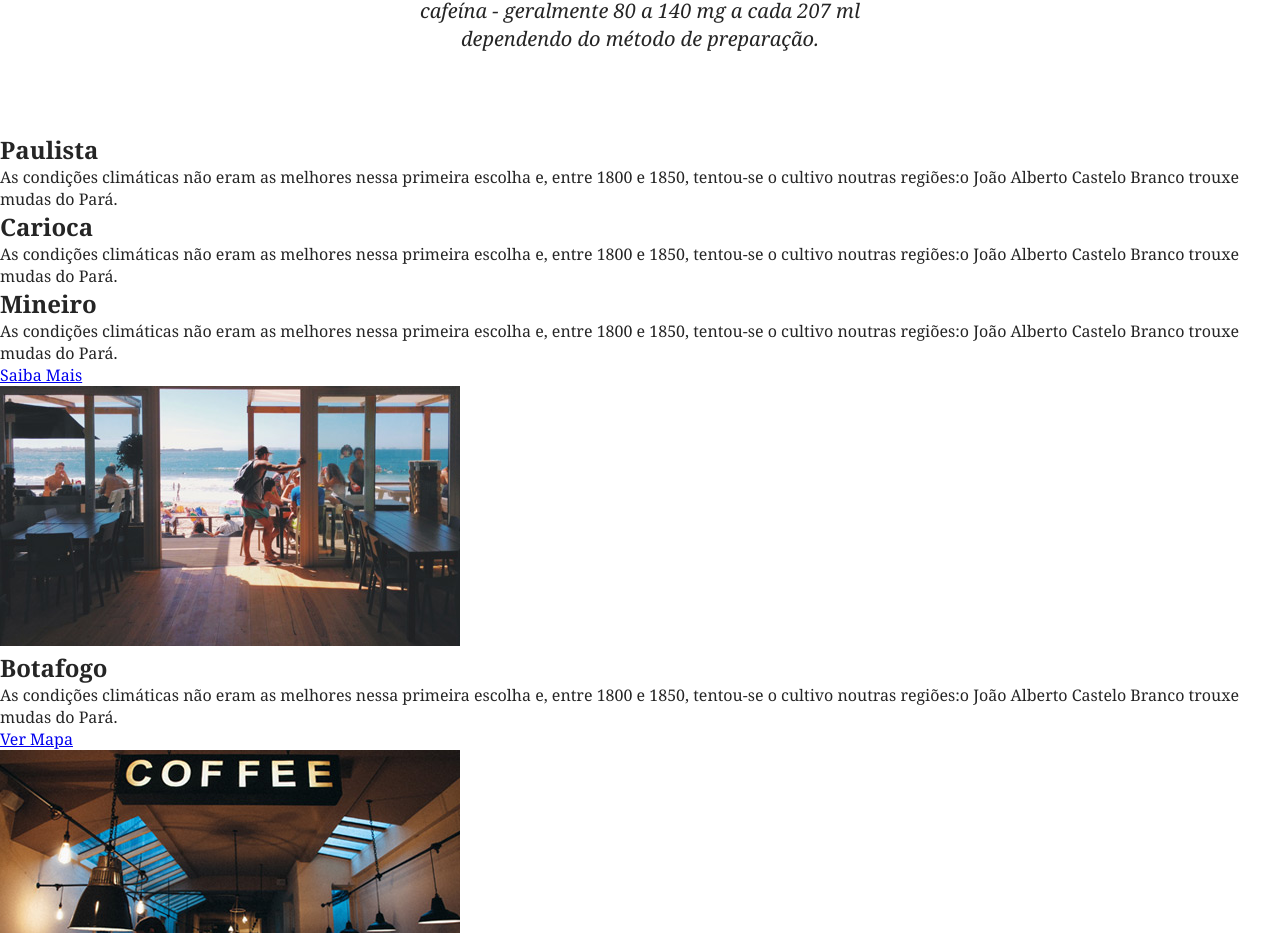
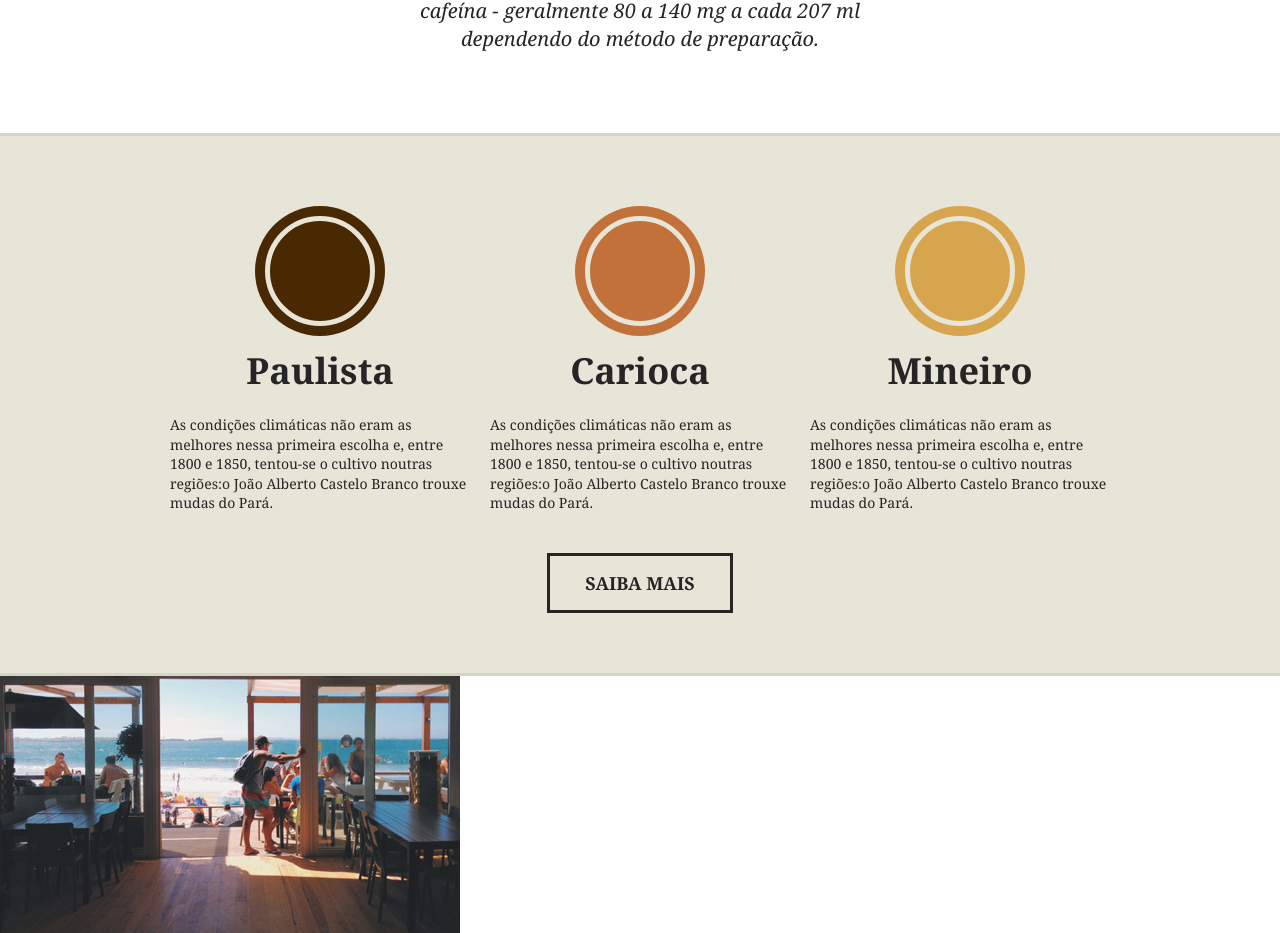
Before and after one commit to israelmteixeira1/Braf--Coffe, an Angular app in the folder brafe-css/: page / in a window 1280 px wide. Shown: the part 1092-2025 px from the top of the page. Built offline with nearby package versions, Linux system fonts and the light colour scheme.

Commit message:
Adicionado css a section 'produtos'

```diff
--- a/brafe-css/src/app/pages/brafe-css-puro/brafe-css-puro.component.css
+++ b/brafe-css/src/app/pages/brafe-css-puro/brafe-css-puro.component.css
@@ -130,3 +130,76 @@ body {
     margin: 20px auto;
     max-width: 460px;
 }
+
+.produtos {
+    background: #e7e4d8;
+    padding: 60px 0;
+    border-top: 3px solid #d6d3c8;
+    border-bottom: 3px solid #d6d3c8;
+}
+
+.produtos-container {
+    max-width: 960px;
+    margin: 0 auto;
+}
+
+.produtos-container::before, .produtos-container::after {
+    content: '';
+    clear: both;
+    display: table;
+}
+
+.produtos-item {
+    width: 300px;
+    float: left;
+    margin: 0 10px 20px 10px;
+}
+
+.produtos-item h2 {
+    text-align: center;
+    font-size: 2.25em;
+    margin-bottom: 20px;
+}
+
+.produtos-item p {
+    font-size: 0.875em;
+    line-height: 1.4em;
+}
+
+.produtos-item h2::before {
+    content: '';
+    display: block;
+    width: 100px;
+    height: 100px;
+    margin: 20px auto;
+    border: 5px solid #e7e4d8;
+    border-radius: 50%;
+    background: currentColor;
+    box-shadow: 0 0 0 10px currentColor;
+}
+
+h2.produtos-paulista::before {
+    color: #492901
+}
+
+h2.produtos-carioca::before {
+    color: #c17139;
+}
+
+h2.produtos-mineiro::before {
+    color: #d7a54d;
+}
+
+.produtos-button {
+    width: 180px;
+    border: 3px solid;
+    text-decoration: none;
+    color: #252525;
+    display: block;
+    font-size: 1.125em;
+    font-weight: bold;
+    text-transform: uppercase;
+    text-align: center;
+    padding: 15px 0;
+    margin: 20px auto 0 auto;
+}
--- a/brafe-css/src/app/pages/brafe-css-puro/brafe-css-puro.component.html
+++ b/brafe-css/src/app/pages/brafe-css-puro/brafe-css-puro.component.html
@@ -37,29 +37,29 @@
         </p>
     </section>
 
-    <section>
-        <div>
-            <div>
-                <h2>Paulista</h2>
+    <section class="produtos">
+        <div class="produtos-container">
+            <div class="produtos-item">
+                <h2 class="produtos-paulista">Paulista</h2>
                 <p> As condições climáticas não eram as melhores nessa primeira escolha e, entre 1800 e 1850,
                     tentou-se o cultivo noutras regiões:o João Alberto Castelo Branco trouxe mudas do Pará.
                 </p>
             </div>
-            <div>
-                <h2>Carioca</h2>
+            <div class="produtos-item">
+                <h2 class="produtos-carioca">Carioca</h2>
                 <p> As condições climáticas não eram as melhores nessa primeira escolha e, entre 1800 e 1850,
                     tentou-se o cultivo noutras regiões:o João Alberto Castelo Branco trouxe mudas do Pará.
                 </p>
             </div>
-            <div>
-                <h2>Mineiro</h2>
+            <div class="produtos-item">
+                <h2 class="produtos-mineiro">Mineiro</h2>
                 <p>
                     As condições climáticas não eram as melhores nessa primeira escolha e, entre 1800 e 1850,
                     tentou-se o cultivo noutras regiões:o João Alberto Castelo Branco trouxe mudas do Pará.
                 </p>
             </div>
         </div>
-        <a href="#">Saiba Mais</a>
+        <a class="produtos-button" href="#">Saiba Mais</a>
     </section>
 
     <section>
```
